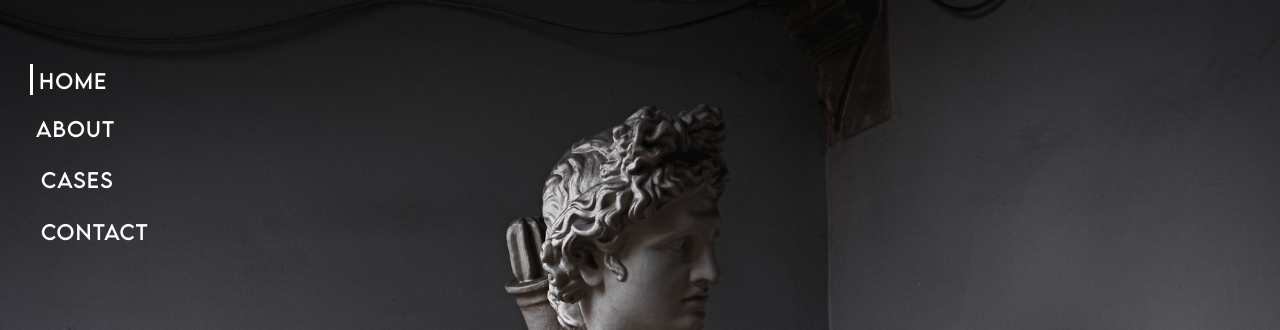
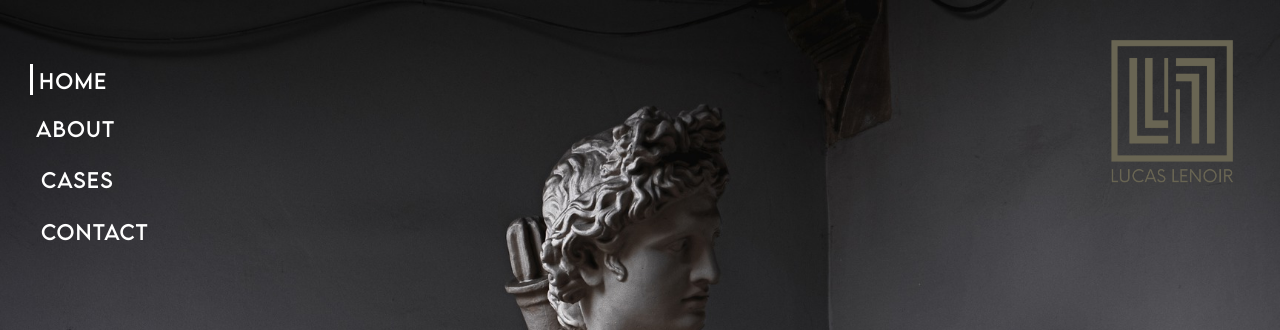
Before and after one commit to LucasLenoir/Portfolio, a website built with Vite: page index.html in a window 1280 px wide. Shown: the top 330 px of the page. Built offline with nearby package versions, Linux system fonts and the light colour scheme; files whose address does not match are found by name.

Commit message:
logo last

```diff
--- a/assets/styles/scss/pages/_home.scss
+++ b/assets/styles/scss/pages/_home.scss
@@ -5,11 +5,11 @@
     font-family: Mael;
     position: relative;
     opacity:0;
-    #city{
-        width: 100px;
-        height: 100px;
+   #city{
+        width: 180px;
+        height: 180px;
         z-index: 5000;
-        background: center/contain url("./assets/img/logo3.png") no-repeat;
+
         position: absolute;
         top: 2%;
         right: 2%
```
Also changed, not shown: assets/img/loggo.png (added), assets/img/loggo1.png (added), assets/img/logokaki.png (added), assets/img/logotest.png (added), assets/img/testS.svg (added), assets/styles/css/output.css, build/components/logo.js, build/views/home.view.js, 1 other file.
